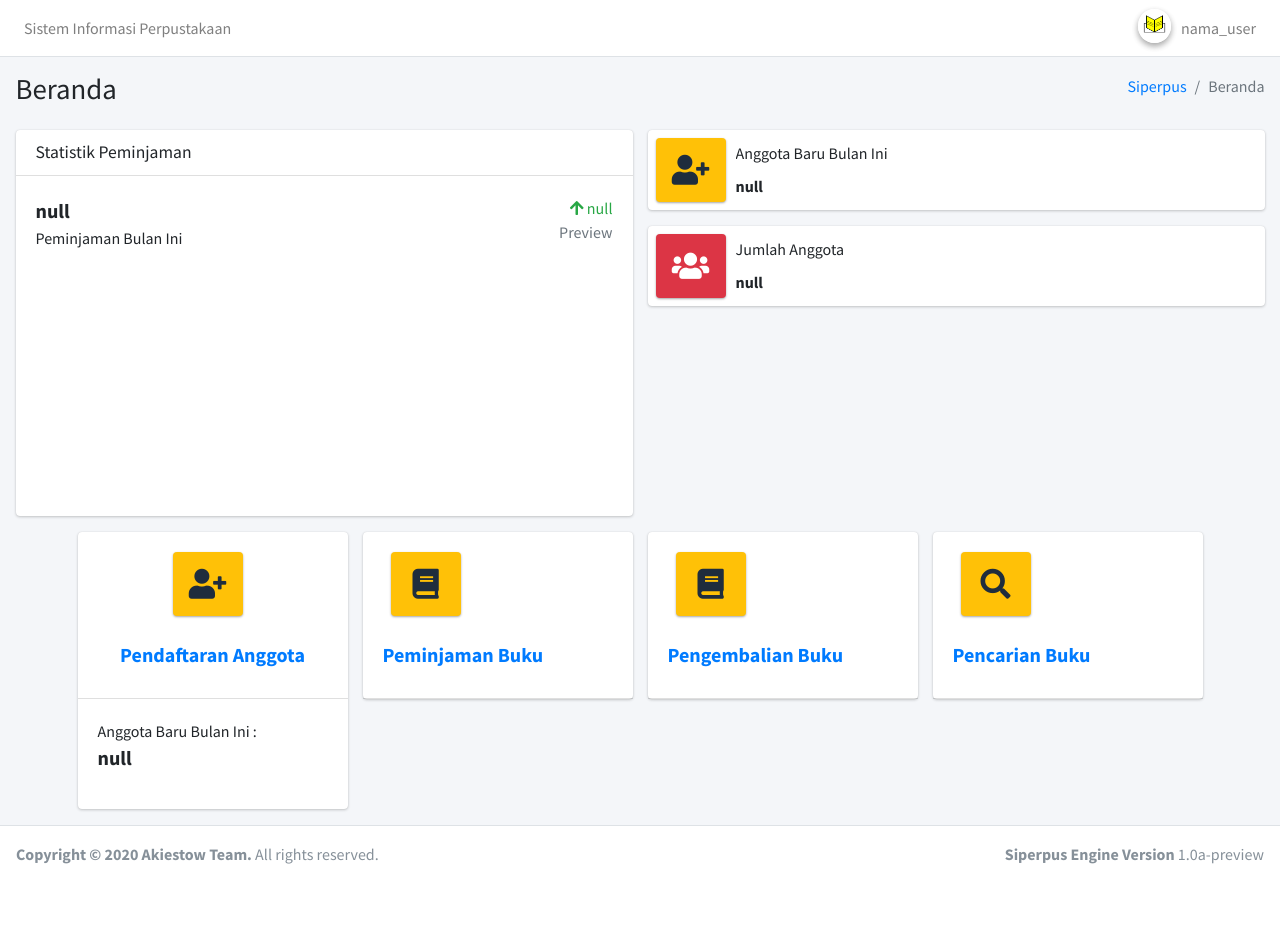
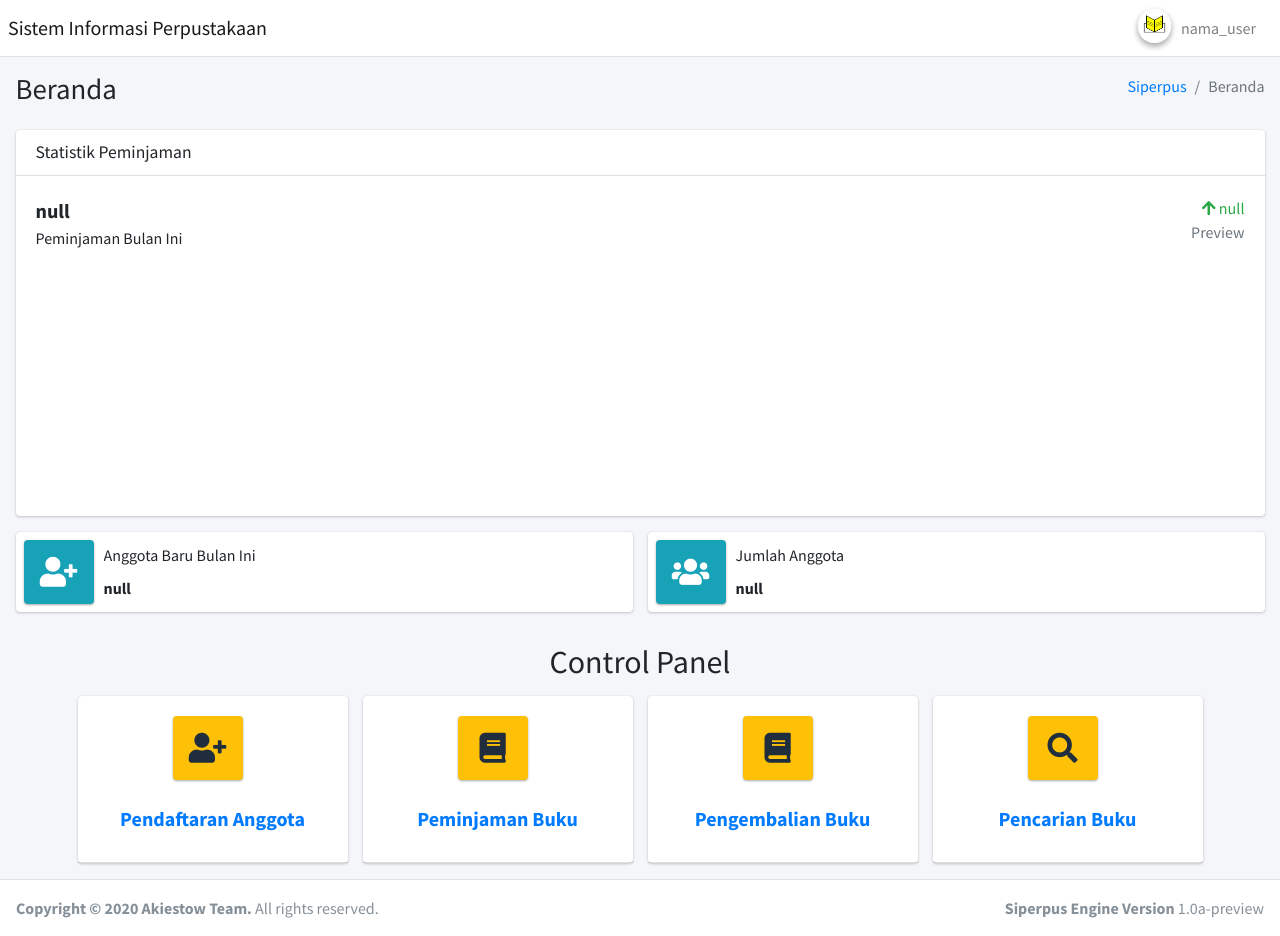
Before and after one commit to NaMLiM/Siperpus, a PHP site: page / in a window 1280 px wide. Before the commit the page ends 864 px from the top, so only its background shows below. Run offline with PHP 8.4, Linux system fonts and the light colour scheme; a map, chart or similar area stays blank; some libraries are stand-ins or nearby versions.

Commit message:
add control panel and change layout(fix)

```diff
--- a/index.php
+++ b/index.php
@@ -14,6 +14,8 @@
   <link rel="stylesheet" href="https://code.ionicframework.com/ionicons/2.0.1/css/ionicons.min.css">
   <!-- Theme style -->
   <link rel="stylesheet" href="lib/css/adminlte.min.css">
+  <!-- Custom -->
+  <link rel="stylesheet" href="lib/css/custom.css">
 </head>
 <body class="hold-transition sidebar-collapse ">
 <div class="wrapper">
@@ -21,9 +23,9 @@
   <nav class="main-header navbar navbar-expand navbar-white navbar-light">
     <!-- Left navbar links -->
     <ul class="navbar-nav">
-      <li class="nav-item d-none d-sm-inline-block">
-        <a href="#" class="nav-link">Sistem Informasi Perpustakaan</a>
-      </li>
+        <a href="#" class="navbar-brand">
+          Sistem Informasi Perpustakaan
+        </a>
     </ul>
 
     <!-- Right navbar links -->
@@ -61,15 +63,15 @@
         <div class="row mb-2">
           <div class="col-sm-6">
             <h1 class="m-0">Beranda</h1>
-          </div><!-- /.col -->
+          </div>
           <div class="col-sm-6">
             <ol class="breadcrumb float-sm-right">
               <li class="breadcrumb-item"><a href="#">Siperpus</a></li>
               <li class="breadcrumb-item active">Beranda</li>
             </ol>
-          </div><!-- /.col -->
-        </div><!-- /.row -->
-      </div><!-- /.container-fluid -->
+          </div>
+        </div>
+      </div>
     </div>
     <!-- /.content-header -->
 
@@ -77,7 +79,7 @@
     <div class="content">
       <div class="container-fluid">
         <div class="row">
-          <div class="col-lg-6">
+          <div class="col-lg-12">
             <div class="card">
               <div class="card-header border-1">
                 <div class="d-flex justify-content-between">
@@ -97,45 +99,43 @@
                     <span class="text-muted">Preview</span>
                   </p>
                 </div>
-                <!-- /.d-flex -->
-
                 <div class="position-relative mb-4">
                   <canvas id="visitors-chart" height="200"></canvas>
                 </div>
               </div>
             </div>
-            <!-- /.card -->
           </div>
-          <!-- /.col-md-6 -->
           <div class="col-lg-6">
             <div class="info-box mb-3">
-              <span class="info-box-icon bg-warning elevation-1"><i class="fas fa-user-plus"></i></span>
+              <span class="info-box-icon btn-info elevation-1"><i class="fas fa-user-plus"></i></span>
 
               <div class="info-box-content">
                 <span class="info-box-text">Anggota Baru Bulan Ini</span>
                 <span class="info-box-number">null</span>
               </div>
-              <!-- /.info-box-content -->
             </div>
+          </div>
+          <div class="col-lg-6">
             <div class="info-box mb-3">
-              <span class="info-box-icon bg-danger elevation-1"><i class="fas fa-users"></i></span>
+              <span class="info-box-icon bg-info elevation-1"><i class="fas fa-users"></i></span>
 
               <div class="info-box-content">
                 <span class="info-box-text">Jumlah Anggota</span>
                 <span class="info-box-number">null</span>
               </div>
-              <!-- /.info-box-content -->
             </div>
           </div>
-          <!-- /.col-md-6 -->
         </div>
-        <!-- /.row -->
       </div>
-      <!-- /.container-fluid -->
     </div>
     <!-- /.content -->
-
-    <!--Content-->
+    <div class="content-header">
+      <div class="container-fluid">
+        <div class="row justify-content-center">
+            <h2 class="m-0">Control Panel</h2>
+        </div>
+      </div>
+    </div>
     <div class="content">
       <div class="container">
         <div class="row">
@@ -144,13 +144,13 @@
             <div class="card">
               <a href="addmember.php">
                 <div class="card-header border-1">
-                      <!--icon-add-member-->
+                  <!--icon-->
                   <div class="d-flex justify-content-center">
                     <div class="info-box col-lg-5 elevation-0">
                       <span class="info-box-icon bg-warning elevation-1"><i class="fas fa-user-plus"></i></span>
                     </div>
                   </div>
-                      <!-- /.icon-add-member -->
+                  <!--text-->
                   <div class="d-flex justify-content-center">
                       <p class="d-flex flex-column">
                         <span class="text-bold text-lg">Pendaftaran Anggota</span>
@@ -158,15 +158,6 @@
                     </div>
                 </div>
               </a>
-                  <div class="card-body">
-                    <div class="d-flex">
-                      <p class="d-flex flex-column">
-                        <span>Anggota Baru Bulan Ini :</span>
-                        <span class="text-bold text-lg">null</span>
-                      </p>
-
-                    </div>
-                  </div>
             </div>
           </div>
           <!-- /.Pendaftaran-Anggota-->
@@ -175,15 +166,15 @@
           <div class="col-lg-3">
             <div class="card">
               <a href="#">
-                    <div class="card-header border-1 ">
-                      <!--icon-book-->
-                      <div class="d-flex">
+                <div class="card-header border-1">
+                  <!--icon-->
+                  <div class="d-flex justify-content-center">
                     <div class="info-box col-lg-5 elevation-0">
                       <span class="info-box-icon bg-warning elevation-1"><i class="fa fa-book"></i></span>
                     </div>
                   </div>
                   <!--text-->
-                      <div class="d-flex">
+                  <div class="d-flex justify-content-center">
                     <p class="d-flex flex-column">
                       <span class="text-bold text-lg">Peminjaman Buku</span>
                     </p>
@@ -198,15 +189,15 @@
           <div class="col-lg-3">
             <div class="card">
               <a href="#">
-                    <div class="card-header border-1 ">
-                      <!--icon-book-->
-                      <div class="d-flex">
+                <div class="card-header border-1">
+                  <!--icon-->
+                  <div class="d-flex justify-content-center">
                     <div class="info-box col-lg-5 elevation-0">
                       <span class="info-box-icon bg-warning elevation-1"><i class="fa fa-book"></i></span>
                     </div>
                   </div>
                   <!--text-->
-                      <div class="d-flex">
+                  <div class="d-flex justify-content-center">
                     <p class="d-flex flex-column">
                       <span class="text-bold text-lg">Pengembalian Buku</span>
                     </p>
@@ -221,15 +212,15 @@
           <div class="col-lg-3">
             <div class="card">
               <a href="#">
-                    <div class="card-header border-1 ">
-                      <!--icon-book-->
-                      <div class="d-flex">
+                <div class="card-header border-1">
+                  <!--icon-->
+                  <div class="d-flex justify-content-center">
                     <div class="info-box col-lg-5 elevation-0">
                       <span class="info-box-icon bg-warning elevation-1"><i class="fa fa-search"></i></span>
                     </div>
                   </div>
                   <!--text-->
-                      <div class="d-flex">
+                  <div class="d-flex justify-content-center">
                     <p class="d-flex flex-column">
                       <span class="text-bold text-lg">Pencarian Buku</span>
                     </p>
@@ -238,7 +229,6 @@
               </a>
             </div>
           </div>
-              <!-- /.Pencarian-Buku-->
         </div>
       </div>
     </div>
@@ -257,7 +247,6 @@
 <!-- ./wrapper -->
 
 <!-- REQUIRED SCRIPTS -->
-
 <!-- jQuery -->
 <script src="lib/plugins/jquery/jquery.min.js"></script>
 <!-- Bootstrap -->
@@ -266,7 +255,6 @@
 <script src="lib/js/adminlte.js"></script>
 <!-- OPTIONAL SCRIPTS -->
 <script src="lib/plugins/chart.js/Chart.min.js"></script>
-
 <!-- AdminLTE dashboard demo (This is only for demo purposes) -->
 <script src="lib/js/pages/dashboard3.js"></script>
 </body>
```
Lines whose indentation alone changed are shown as unchanged.
